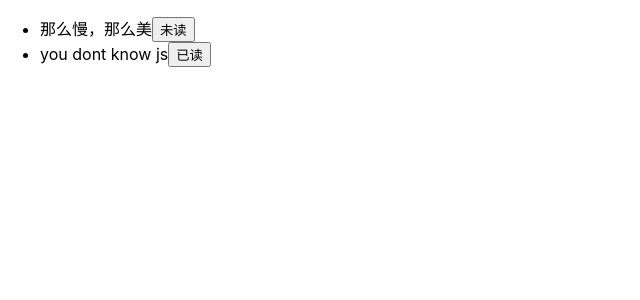
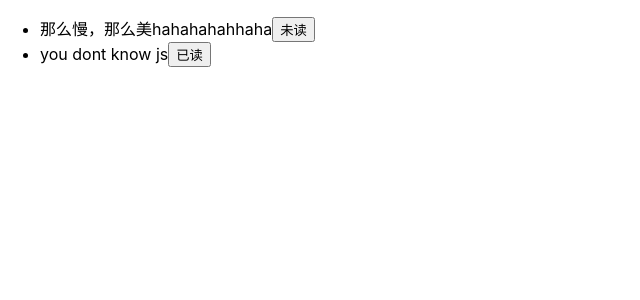
Before and after one commit to GinaJin/react-start, a React (Create React App) app: page / in a window 1280 px wide. Shown: the top 300 px of the page, without its empty margins (0-640 px from the left). Built offline with nearby package versions, Linux system fonts and the light colour scheme.

Commit message:
test: hahahah

```diff
--- a/src/Book.js
+++ b/src/Book.js
@@ -10,7 +10,7 @@
                 books: [
                     {
                         id: 0,
-                        name: '那么慢，那么美',
+                        name: '那么慢，那么美hahahahahhaha',
                         isRead: false
                     },
                     {
```
